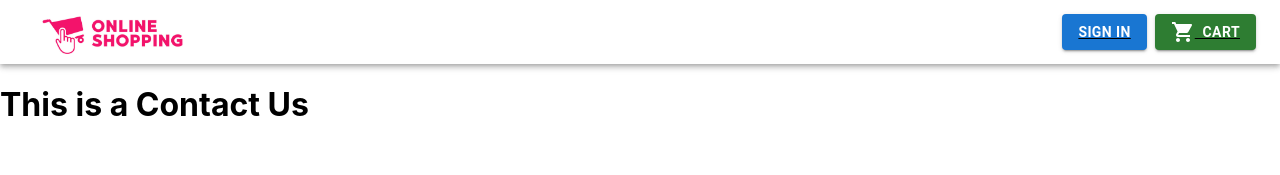
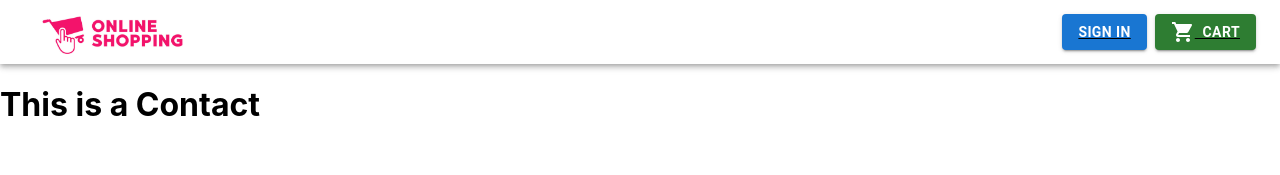
Before and after one commit to farooque-Git/online-shopping, a React (Create React App) app in the folder frontend/: page /contact in a window 1280 px wide. Shown: the top 175 px of the page. Built offline with nearby package versions, Linux system fonts and the light colour scheme.

Commit message:
authentication

```diff
--- a/frontend/src/component/Contact.jsx
+++ b/frontend/src/component/Contact.jsx
@@ -1,7 +1,7 @@
 const Contact = () => {
   return (
     <>
-      <div>{<h1>This is a Contact Us</h1>}</div>
+      <div>{<h1>This is a Contact</h1>}</div>
     </>
   );
 };
```
Also changed, not shown: 1 other file (tests, documents, lock files or other folders).
